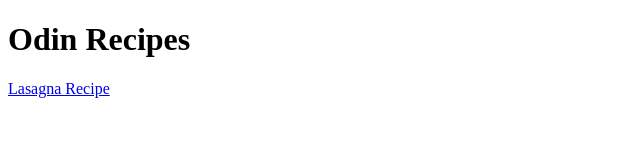
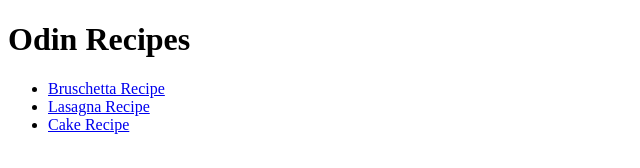
Before and after one commit to AzzyIsNotHere/odin-recipes, a plain HTML site: page index.html in a window 1280 px wide. Shown: the whole page, without its empty margins (0-640 px from the left). Drawn offline with Linux system fonts and the light colour scheme.

Commit message:
Add new index layout for recipe links

```diff
--- a/index.html
+++ b/index.html
@@ -6,6 +6,10 @@
   </head>
   <body>
     <h1>Odin Recipes</h1>
-    <a href="./recipes/lasagna.html">Lasagna Recipe</a>
+    <ul>
+      <li><a href="./recipes/bruschetta.html">Bruschetta Recipe</a></li>
+      <li><a href="./recipes/lasagna.html">Lasagna Recipe</a></li>
+      <li><a href="./recipes/cake.html">Cake Recipe</a></li>
+    </ul>
   </body>
 </html>
```
